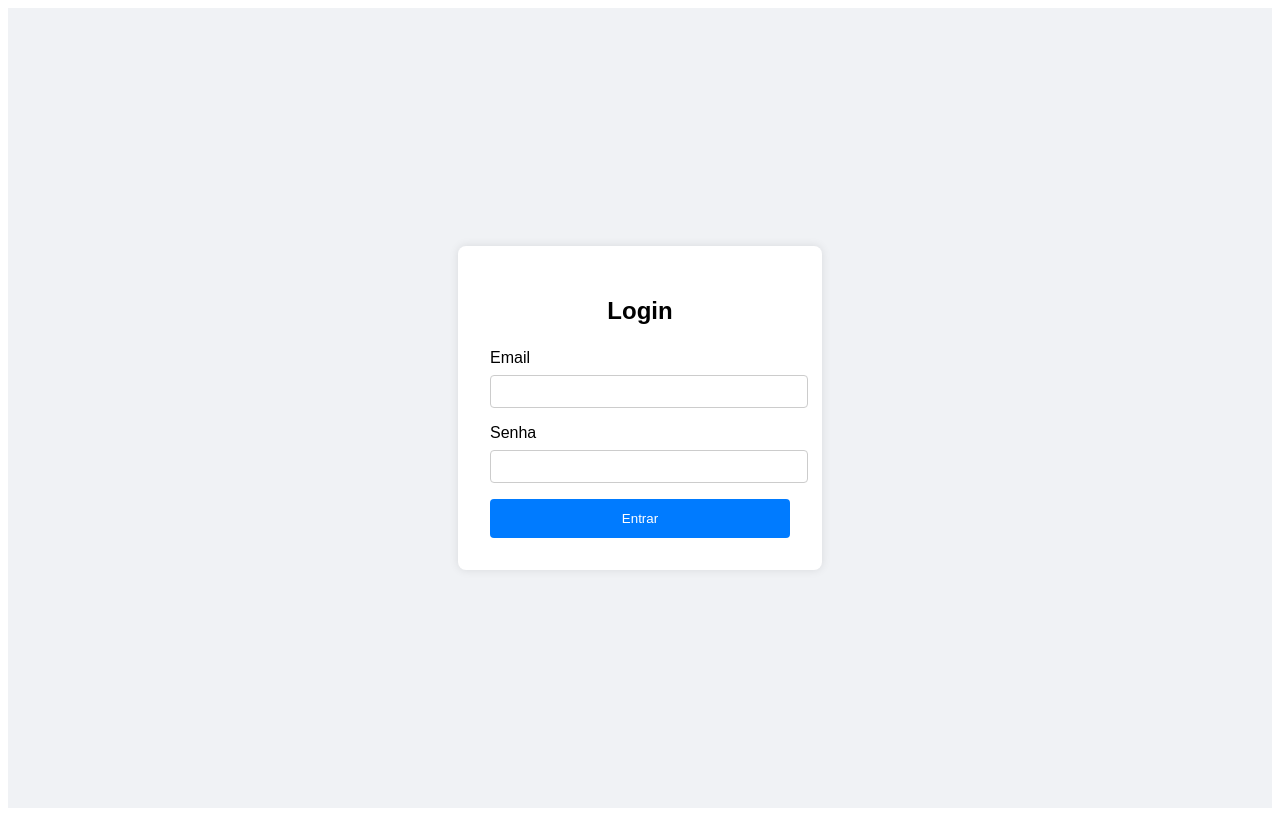
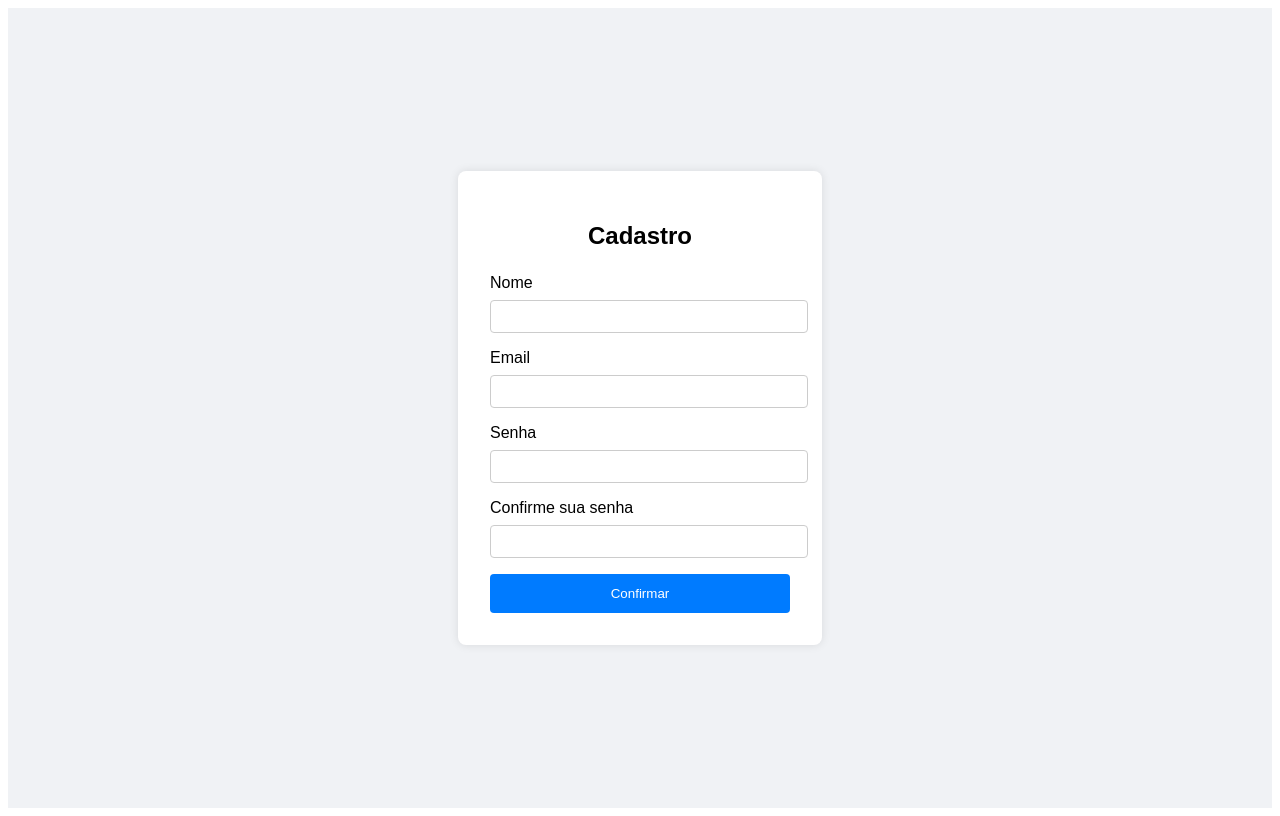
Before and after one commit to thomasDelling/projetoFaculdade, a React (Vite) app in the folder frontend/: page /register in a window 1280 px wide. Built offline with nearby package versions, Linux system fonts and the light colour scheme; the HTML template or start-up script is replaced by a standard one.

Commit message:
feature: tela de login/registro com react

```diff
--- a/frontend/src/App.jsx
+++ b/frontend/src/App.jsx
@@ -1,10 +1,20 @@
-// src/App.jsx
-
-import React from 'react';
+import { BrowserRouter, Routes, Route } from 'react-router-dom';
 import LoginPage from './pages/LoginPage';
+import RegisterPage from './pages/RegisterPage';
 
 function App() {
-  return <LoginPage />;
+  return (
+    <BrowserRouter>
+      <Routes>
+        {/* Quando acessar "/" vai abrir o LoginPage */}
+        <Route path="/" element={<LoginPage />} />
+
+        {/* Rota tradicional também funciona */}
+        <Route path="/login" element={<LoginPage />} />
+        <Route path="/register" element={<RegisterPage />} />
+      </Routes>
+    </BrowserRouter>
+  );
 }
 
 export default App;
--- a/frontend/src/pages/LoginPage.jsx
+++ b/frontend/src/pages/LoginPage.jsx
@@ -1,7 +1,9 @@
 // src/pages/LoginPage.jsx
 
-import React from 'react';
-import './../styles/LoginPage.css'; // Import the CSS file for styling
+import React from "react";
+import "./../styles/LoginPage.css"; // Import the CSS file for styling
+import { Link } from "react-router-dom";
+// Importing Link from react-router-dom for navigation
 
 function LoginPage() {
   return (
@@ -9,6 +11,10 @@ function LoginPage() {
       <div className="login-box">
         <h2>Login</h2>
         <form>
+          <div>
+            <label>Nome</label>
+            <input type="text" />
+          </div>
           <div>
             <label>Email</label>
             <input type="email" />
@@ -19,6 +25,9 @@ function LoginPage() {
           </div>
           <button type="submit">Entrar</button>
         </form>
+        <p>
+          Não tem conta? <Link to="/register">Cadastre-se</Link>
+        </p>
       </div>
     </div>
   );
--- a/frontend/src/pages/RegisterPage.jsx
+++ b/frontend/src/pages/RegisterPage.jsx
@@ -0,0 +1,42 @@
+import React from 'react';
+import { useNavigate } from 'react-router-dom';
+import './../styles/LoginPage.css';
+
+function RegisterPage() {
+  const navigate = useNavigate();
+
+  const handleSubmit = (e) => {
+    e.preventDefault();
+    // aqui você pode validar as senhas antes
+    navigate('/login');
+  };
+
+  return (
+    <div className="login-container">
+      <div className="login-box">
+        <h2>Cadastro</h2>
+        <form onSubmit={handleSubmit}>
+          <div>
+            <label>Nome</label>
+            <input type="text" required />
+          </div>
+          <div>
+            <label>Email</label>
+            <input type="email" required />
+          </div>
+          <div>
+            <label>Senha</label>
+            <input type="password" required />
+          </div>
+          <div>
+            <label>Confirme sua senha</label>
+            <input type="password" required />
+          </div>
+          <button type="submit">Confirmar</button>
+        </form>
+      </div>
+    </div>
+  );
+}
+
+export default RegisterPage;
```
Also changed, not shown: frontend/src/styles/RegisterPage.css (+54 -0 lines).
